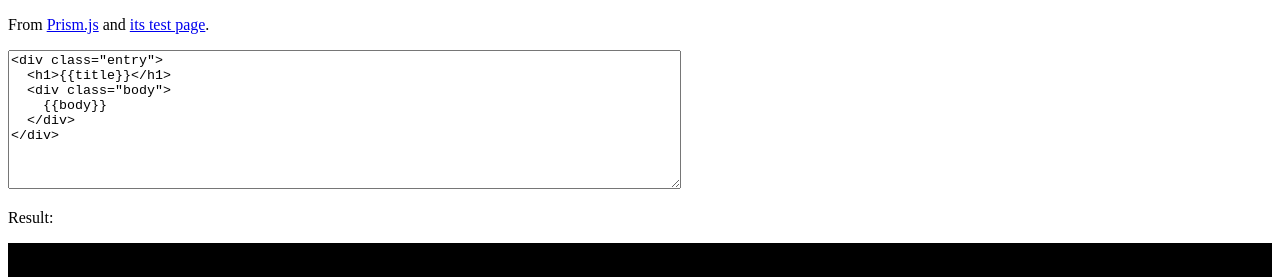
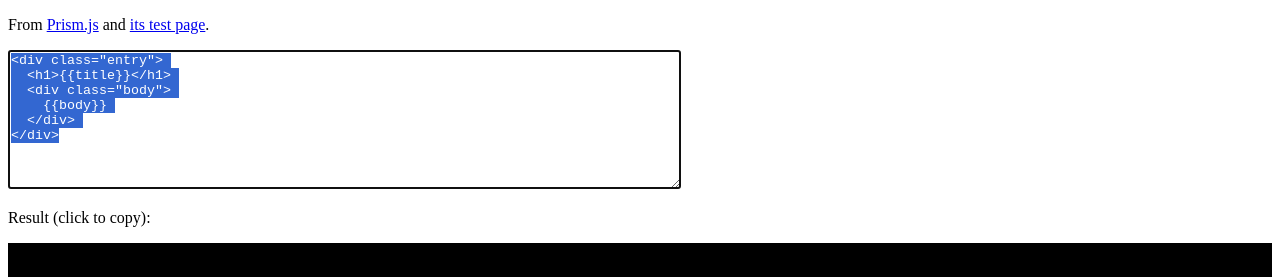
Before and after one commit to jacekkopecky/highlighter, a website: page index.html in a window 1280 px wide. Shown: the top 277 px of the page. Drawn offline with Linux system fonts and the light colour scheme.

Commit message:
make selecting clearer

```diff
--- a/index.html
+++ b/index.html
@@ -30,7 +30,7 @@
 &lt;/div></textarea>
 </p>
 
-<p>Result:</p>
+<p>Result (click to copy):</p>
 <div id="precontainer"><pre><code></code></pre></div>
 
 <p id="language">
@@ -53,6 +53,7 @@
   lang.addEventListener('change', doHighlight);
   lang.addEventListener('change', saveLang);
   doHighlight();
+  input.select();
 
   pre.addEventListener('click', doSelect);
 
@@ -73,7 +74,6 @@
     selection.removeAllRanges();
     selection.addRange(range);
     document.execCommand("copy");
-    // input.focus();
-    input.select();
+    setTimeout(() => input.select(), 300);
   }
 </script>
```
